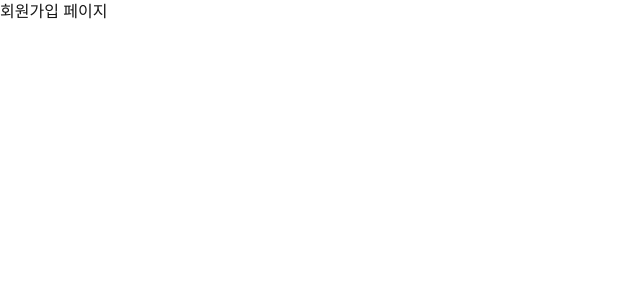
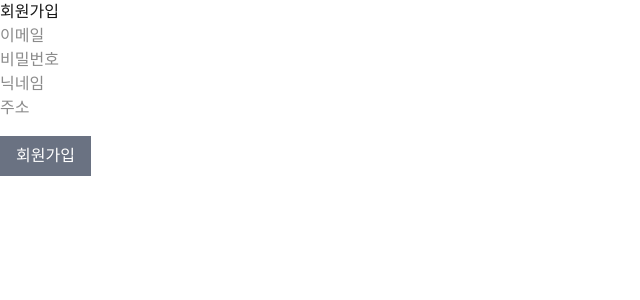
Before and after one commit to prgrms-be-devcourse/NBE6-8-1-Team2, a Next.js app in the folder frontend/: page /signup in a window 1280 px wide. Shown: the top 300 px of the page, without its empty margins (0-640 px from the left). Built offline with nearby package versions, Linux system fonts and the light colour scheme.

Commit message:
feat: 회원가입 폼 + DB 연동 구현 (#7)

```diff
--- a/frontend/src/app/signup/page.tsx
+++ b/frontend/src/app/signup/page.tsx
@@ -1,3 +1,76 @@
+"use client";
+
+import { useState } from "react";
+import { useRouter } from "next/navigation";
+import { apiFetch } from "@/lib/apiFetch";
+
 export default function SignupPage() {
-    return <div>회원가입 페이지</div>;
+    const router = useRouter();
+
+    const [form, setForm] = useState({
+        email: "",
+        password: "",
+        nickname: "",
+        address: ""
+        // role은 backend에서 처리
+    });
+
+    const handleChange = (e: React.ChangeEvent<HTMLInputElement>) => {
+      setForm({ ...form, [e.target.name]: e.target.value });
+    };
+
+    const handleSubmit = async (e: React.FormEvent) => {
+      e.preventDefault();
+
+      try {
+        await apiFetch("/api/signup", {
+          method: "POST",
+          body: JSON.stringify(form),
+        });
+
+        alert("회원가입 성공");
+        router.push("/login");
+      } catch (err: any) {
+        alert(`회원가입 실패 : ${err.message}`);
+      }
+    };
+
+    return (
+      <div>
+        <h1>회원가입</h1>
+        <form onSubmit={handleSubmit}>
+          <input
+            name="email"
+            type="email"
+            placeholder="이메일"
+            value={form.email}
+            onChange={handleChange}
+            required
+          /><br />
+          <input
+            name="password"
+            type="password"
+            placeholder="비밀번호"
+            value={form.password}
+            onChange={handleChange}
+            required
+          /><br />
+          <input
+            name="nickname"
+            placeholder="닉네임"
+            value={form.nickname}
+            onChange={handleChange}
+            required
+          /><br />
+          <input
+            name="address"
+            placeholder="주소"
+            value={form.address}
+            onChange={handleChange}
+            required
+          /><br />
+          <button type="submit" className="mt-4 px-4 py-2 bg-gray-500 text-white">회원가입</button>
+        </form>
+      </div>
+    );
   }
--- /dev/null
+++ b/frontend/src/lib/apiFetch.ts
@@ -0,0 +1,24 @@
+export async function apiFetch<T>(
+    path: string,
+    options: RequestInit = {}
+  ): Promise<T> {
+    const baseUrl = "http://localhost:8080"; // 나중에 환경 변수로 변경
+
+    const token = localStorage.getItem("accessToken");
+
+    const res = await fetch(`${baseUrl}${path}`, {
+      ...options,
+      headers: {
+        "Content-Type": "application/json",
+        ...(token && { Authorization: `Bearer ${token}` }),
+        ...(options.headers || {}),
+      },
+    });
+
+    if (!res.ok) {
+      const error = await res.json().catch(() => ({}));
+      throw new Error(error.message || "API 요청 실패");
+    }
+
+    return res.json();
+  }
```
